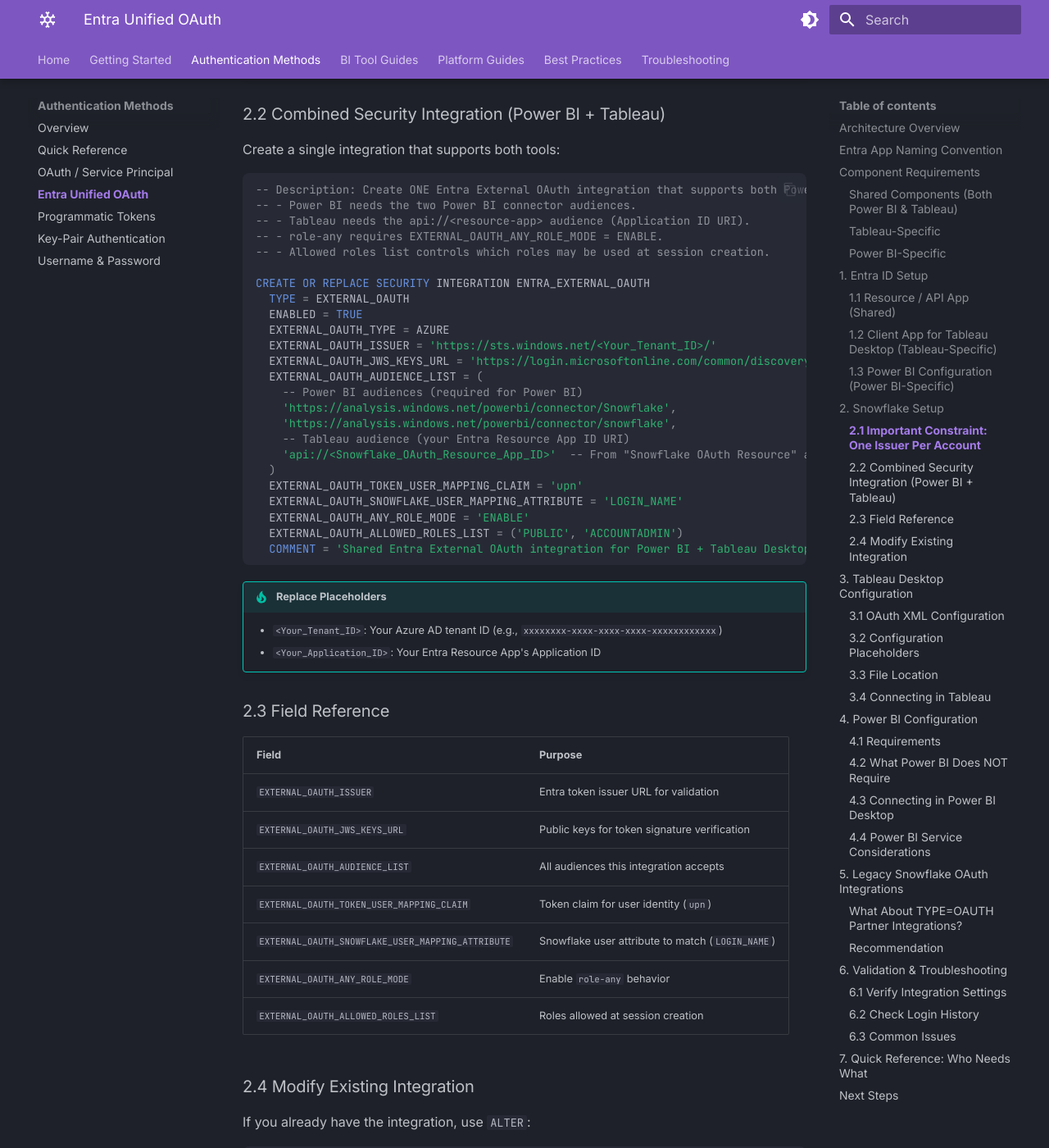
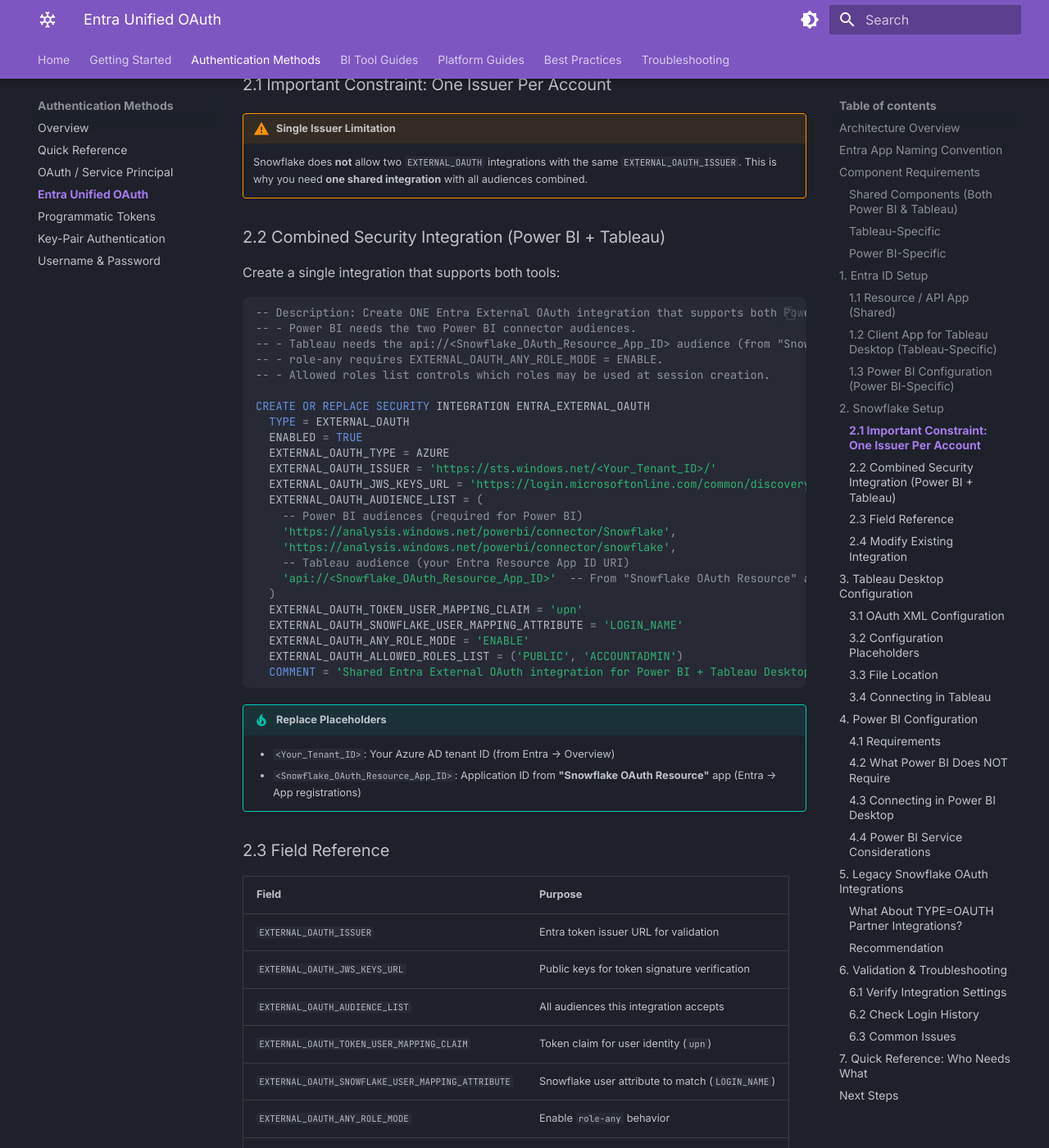
Before and after one commit to svc-bi-concepts/SnowflakeTutorials, an MkDocs documentation site: the page built from docs/authentication/entra-unified-oauth.md, in a window 1280 px wide and 1400 px high, scrolled down 5092 px. Shown: the whole window at 82% size. Built offline with MkDocs 1.6.1 and Material for MkDocs 9.7.7, drawn with Linux system fonts in a browser that asks for light colours; some of the changed text lies outside the part shown.

Commit message:
Improve: Consistent app naming throughout documentation
- All placeholders now reference specific Entra app names
- Snowflake OAuth Resource = Resource/API app (api://...)
- Tableau Desktop - Snowflake = Client app (redirect URIs)
- Added clarifying notes and comments in SQL and XML blocks
- Updated quick reference table with full app names

````diff
--- a/docs/assets/downloads/snowflake_entra_role_any.xml
+++ b/docs/assets/downloads/snowflake_entra_role_any.xml
@@ -6,7 +6,7 @@
   <oauthConfigId>custom_sf_entra_role_any</oauthConfigId>
   <!-- Description: Optional user-friendly label shown instead of the raw oauthConfigId (allowed chars: alphanum, _, -, space). -->
   <configLabel>Entra_Role_Any</configLabel>
-  <!-- Tableau Desktop public/native client -->
+  <!-- Tableau Desktop public/native client - from "Tableau Desktop - Snowflake" Entra app -->
   <clientIdDesktop>YOUR_TABLEAU_CLIENT_APP_ID</clientIdDesktop>
   <clientSecretDesktop></clientSecretDesktop>
 
@@ -27,7 +27,7 @@
   <scopes>email</scopes>
   <scopes>offline_access</scopes>
 
-  <!-- IMPORTANT: This must match your Entra "Snowflake OAuth Resource" Application ID URI + scope name -->
+  <!-- IMPORTANT: Replace YOUR_RESOURCE_APP_ID with the Application ID from your "Snowflake OAuth Resource" Entra app -->
   <scopes>api://YOUR_RESOURCE_APP_ID/session:role-any</scopes>
 
   <capabilities>
--- a/docs/authentication/entra-unified-oauth.md
+++ b/docs/authentication/entra-unified-oauth.md
@@ -67,7 +67,7 @@
 | Component | Description |
 |-----------|-------------|
 | **Tableau OAuth XML** | Config file in `OAuthConfigs` folder defining IdP, scopes, and redirects |
-| **Entra Client App** | Public/native app with localhost redirect URIs for desktop callback |
+| **Tableau Desktop - Snowflake** (Entra Client App) | Public/native app with localhost redirect URIs for desktop callback |
 
 ### Power BI-Specific
 
@@ -93,8 +93,11 @@
 
 4. **Expose an API**:
     - Click **Expose an API** in the left menu
-    - Set **Application ID URI**: `api://<application-id>` (e.g., `api://xxxxxxxx-xxxx-xxxx-xxxx-xxxxxxxxxxxx`)
+    - Set **Application ID URI**: `api://<Snowflake_OAuth_Resource_App_ID>` (e.g., `api://xxxxxxxx-xxxx-xxxx-xxxx-xxxxxxxxxxxx`)
     - Click **Add a scope**
+
+    !!! note "This is the Resource App ID"
+        The Application ID URI uses the **Snowflake OAuth Resource** app's Application (client) ID.
 
 5. **Add Scope** with these values:
 
@@ -166,7 +169,7 @@
 ```sql
 -- Description: Create ONE Entra External OAuth integration that supports both Power BI and Tableau.
 -- - Power BI needs the two Power BI connector audiences.
--- - Tableau needs the api://<resource-app> audience (Application ID URI).
+-- - Tableau needs the api://<Snowflake_OAuth_Resource_App_ID> audience (from "Snowflake OAuth Resource" app).
 -- - role-any requires EXTERNAL_OAUTH_ANY_ROLE_MODE = ENABLE.
 -- - Allowed roles list controls which roles may be used at session creation.
 
@@ -191,8 +194,8 @@
 ```
 
 !!! tip "Replace Placeholders"
-    - `<Your_Tenant_ID>`: Your Azure AD tenant ID (e.g., `xxxxxxxx-xxxx-xxxx-xxxx-xxxxxxxxxxxx`)
-    - `<Your_Application_ID>`: Your Entra Resource App's Application ID
+    - `<Your_Tenant_ID>`: Your Azure AD tenant ID (from Entra → Overview)
+    - `<Snowflake_OAuth_Resource_App_ID>`: Application ID from **"Snowflake OAuth Resource"** app (Entra → App registrations)
 
 ### 2.3 Field Reference
 
@@ -243,7 +246,7 @@
       <oauthConfigId>custom_sf_entra_role_any</oauthConfigId>
       <!-- Description: Optional user-friendly label shown instead of the raw oauthConfigId -->
       <configLabel>Entra_Role_Any</configLabel>
-      <!-- Tableau Desktop public/native client -->
+      <!-- Tableau Desktop public/native client - from "Tableau Desktop - Snowflake" app -->
       <clientIdDesktop>YOUR_TABLEAU_CLIENT_APP_ID</clientIdDesktop>
       <clientSecretDesktop></clientSecretDesktop>
 
@@ -529,11 +532,11 @@
 
 | Component | Power BI | Tableau |
 |-----------|:--------:|:-------:|
-| Entra Resource App (`api://...`, scope `session:role-any`) | Optional | ✅ Required |
+| **Snowflake OAuth Resource** app (Entra Resource App with `api://...` and `session:role-any` scope) | Optional | ✅ Required |
 | Snowflake `AUDIENCE_LIST` includes Power BI audiences | ✅ Required | ❌ Not needed |
-| Snowflake `AUDIENCE_LIST` includes `api://...` | ❌ Not needed | ✅ Required |
+| Snowflake `AUDIENCE_LIST` includes `api://<Snowflake_OAuth_Resource_App_ID>` | ❌ Not needed | ✅ Required |
 | Tableau OAuth XML in `OAuthConfigs` | ❌ Not needed | ✅ Required |
-| Entra Client App (public/native with redirects) | ❌ Not needed | ✅ Required |
+| **Tableau Desktop - Snowflake** app (Entra Client App with redirect URIs) | ❌ Not needed | ✅ Required |
 
 !!! success "Best Practice"
     Use a **single unified integration** with all audiences included. This simplifies management and ensures both tools work with one configuration.
````
